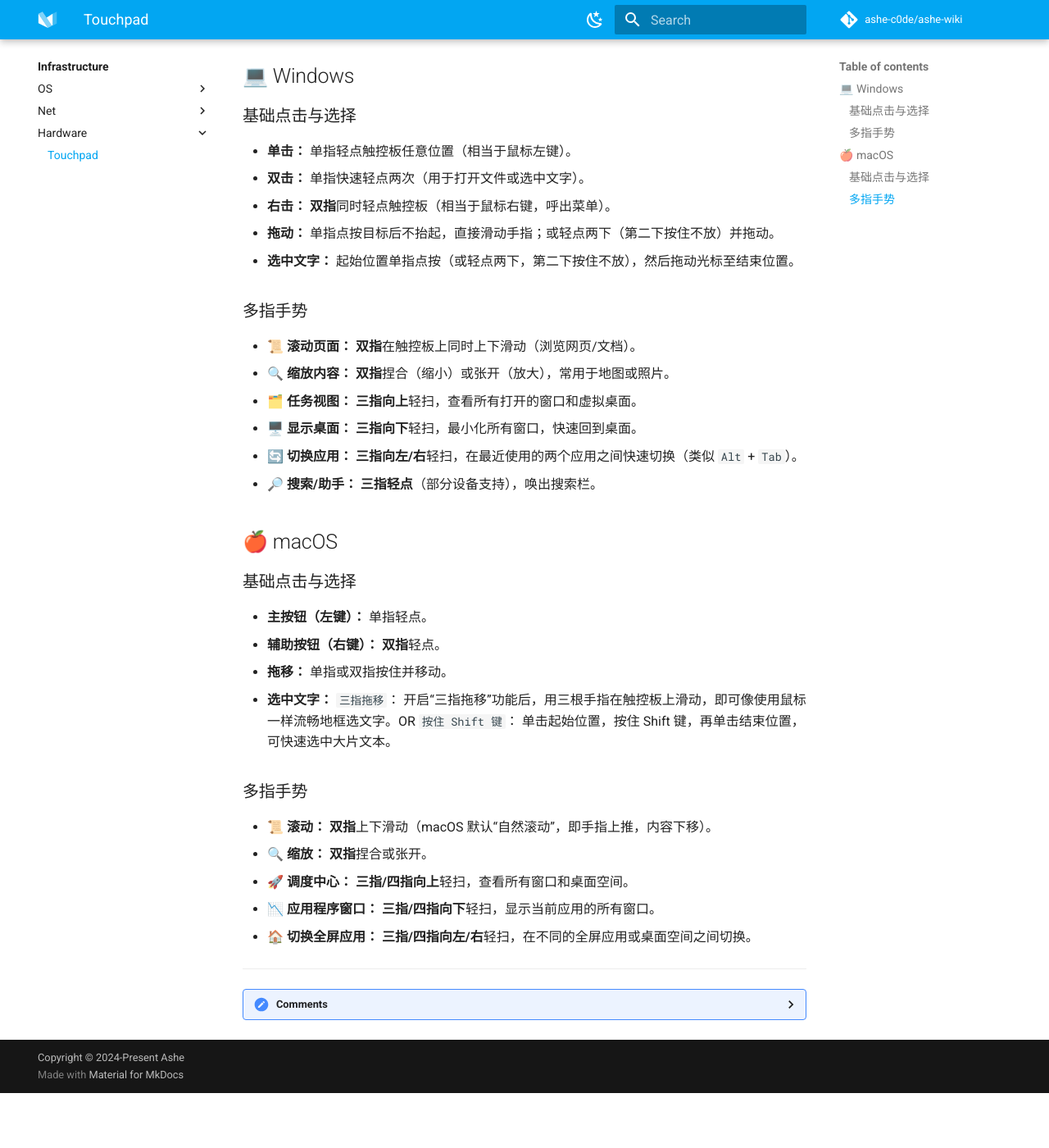
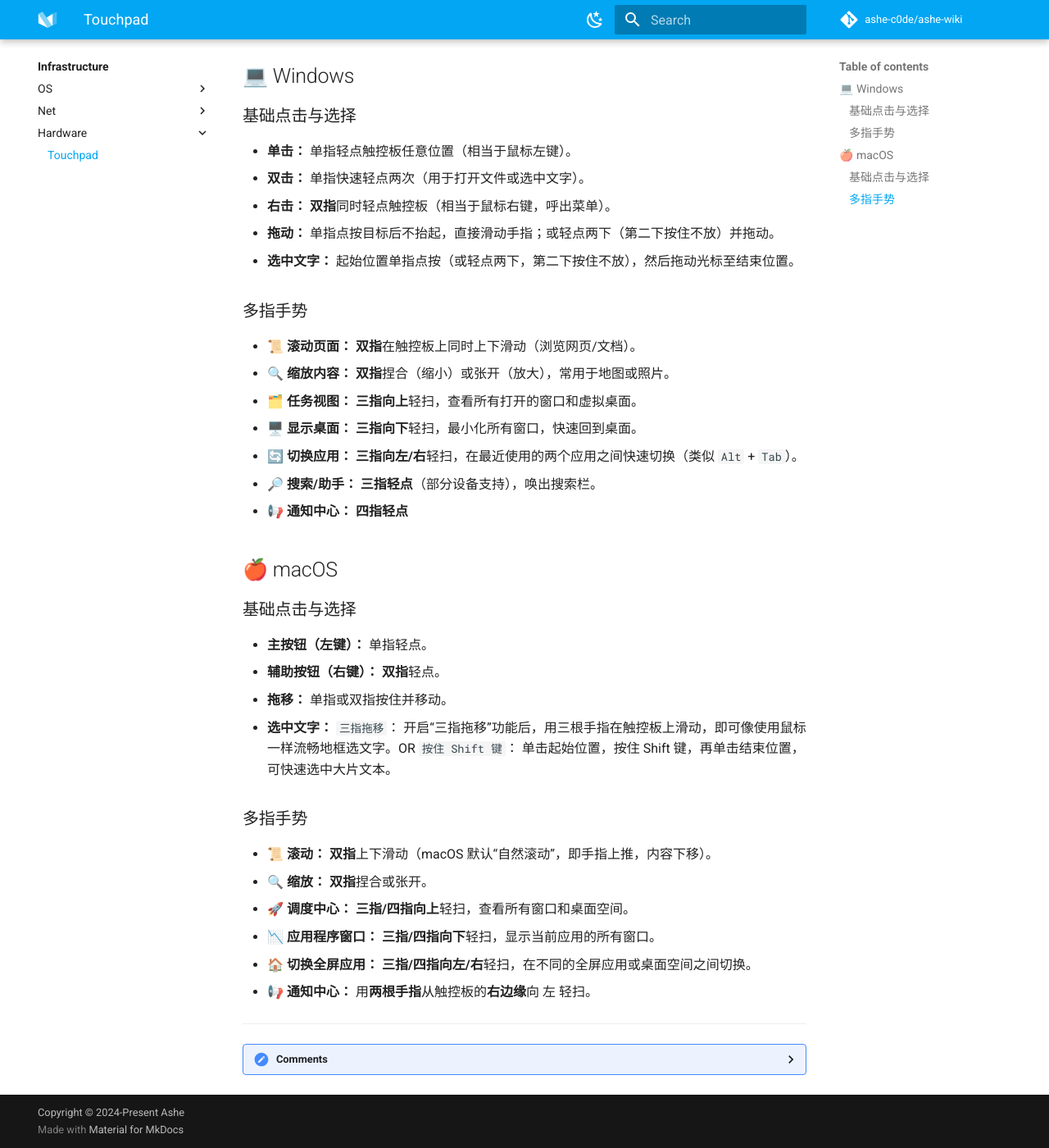
Before and after one commit to ashe-c0de/ashe-wiki, an MkDocs documentation site: the page built from docs/infra/hw/touchpad.md, in a window 1280 px wide and 1400 px high, scrolled down 193 px. Shown: the whole window at 82% size. Built offline with MkDocs 1.6.1 and Material for MkDocs 9.7.7, drawn with Linux system fonts in a browser that asks for light colours; comment, search, counter and statistics services are not loaded; before the commit the page ends 1526 px from its top, so only the background shows below that.

Commit message:
Update touchpad.md

```diff
--- a/docs/infra/hw/touchpad.md
+++ b/docs/infra/hw/touchpad.md
@@ -14,6 +14,7 @@
 - **🖥️ 显示桌面：** **三指向下**轻扫，最小化所有窗口，快速回到桌面。
 - **🔄 切换应用：** **三指向左/右**轻扫，在最近使用的两个应用之间快速切换（类似 `Alt` + `Tab`）。
 - **🔎 搜索/助手：** **三指轻点**（部分设备支持），唤出搜索栏。
+- **📢 通知中心：** **四指轻点**
 
 
 ## 🍎 macOS
@@ -30,3 +31,4 @@
 - **🚀 调度中心：** **三指/四指向上**轻扫，查看所有窗口和桌面空间。
 - **📉 应用程序窗口：** **三指/四指向下**轻扫，显示当前应用的所有窗口。
 - **🏠 切换全屏应用：** **三指/四指向左/右**轻扫，在不同的全屏应用或桌面空间之间切换。
+- **📢 通知中心：** 用**两根手指**从触控板的**右边缘**向 左 轻扫。
```
